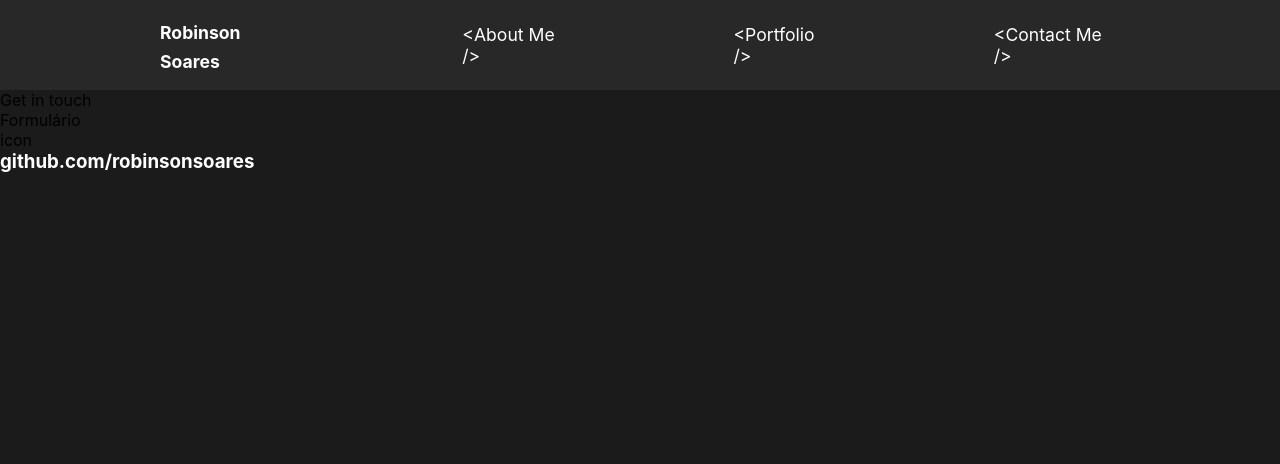
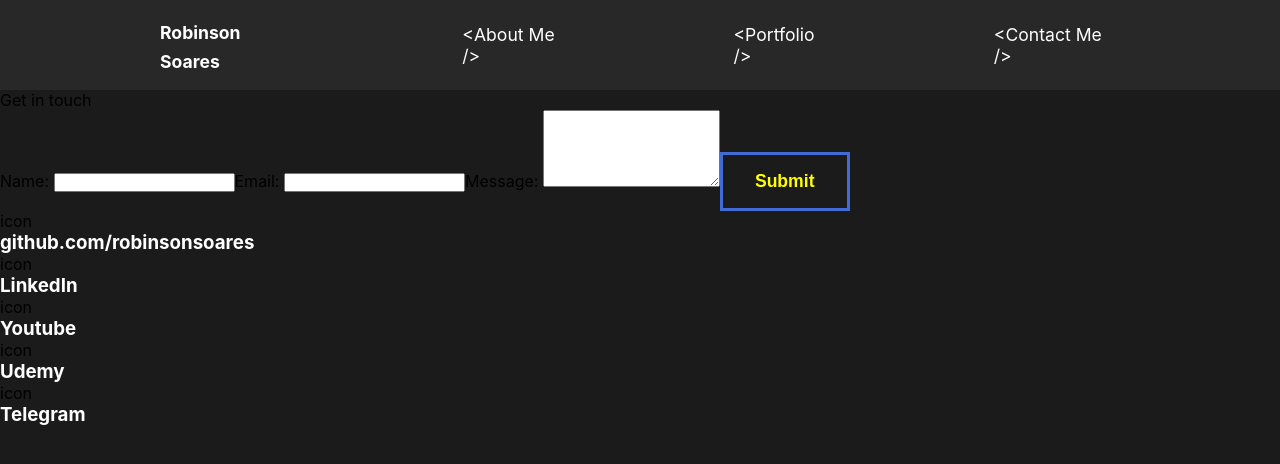
Before and after one commit to robinsonsoares/do-zero-ao-fullstack, a React (Create React App) app in the folder frontend/: page /contactme in a window 1280 px wide. Shown: the top 464 px of the page. Built offline with nearby package versions, Linux system fonts and the light colour scheme.

Commit message:
Menu ContactMe

```diff
--- a/frontend/src/pages/ContactMe.js
+++ b/frontend/src/pages/ContactMe.js
@@ -6,12 +6,33 @@ const ContactMe = () => {
             <div>Get in touch</div>
             <div id="areas">
                 <div id="form">
-                    Formulário
+                    <form id="contact-form" method="post">
+                        Name: <input type="text" />
+                        Email: <input type="email" />
+                        Message: <textarea rows="5" />
+                        <button type="submit">Submit</button>
+                    </form>
                 </div>
                 <div id="network">
                     <div className="social">
                         icon
                         <h3>github.com/robinsonsoares</h3>
+                    </div>
+                    <div className="social">
+                        icon
+                        <h3>LinkedIn</h3>
+                    </div>
+                    <div className="social">
+                        icon
+                        <h3>Youtube</h3>
+                    </div>
+                    <div className="social">
+                        icon
+                        <h3>Udemy</h3>
+                    </div>
+                    <div className="social">
+                        icon
+                        <h3>Telegram</h3>
                     </div>
                 </div>
             </div>
```
